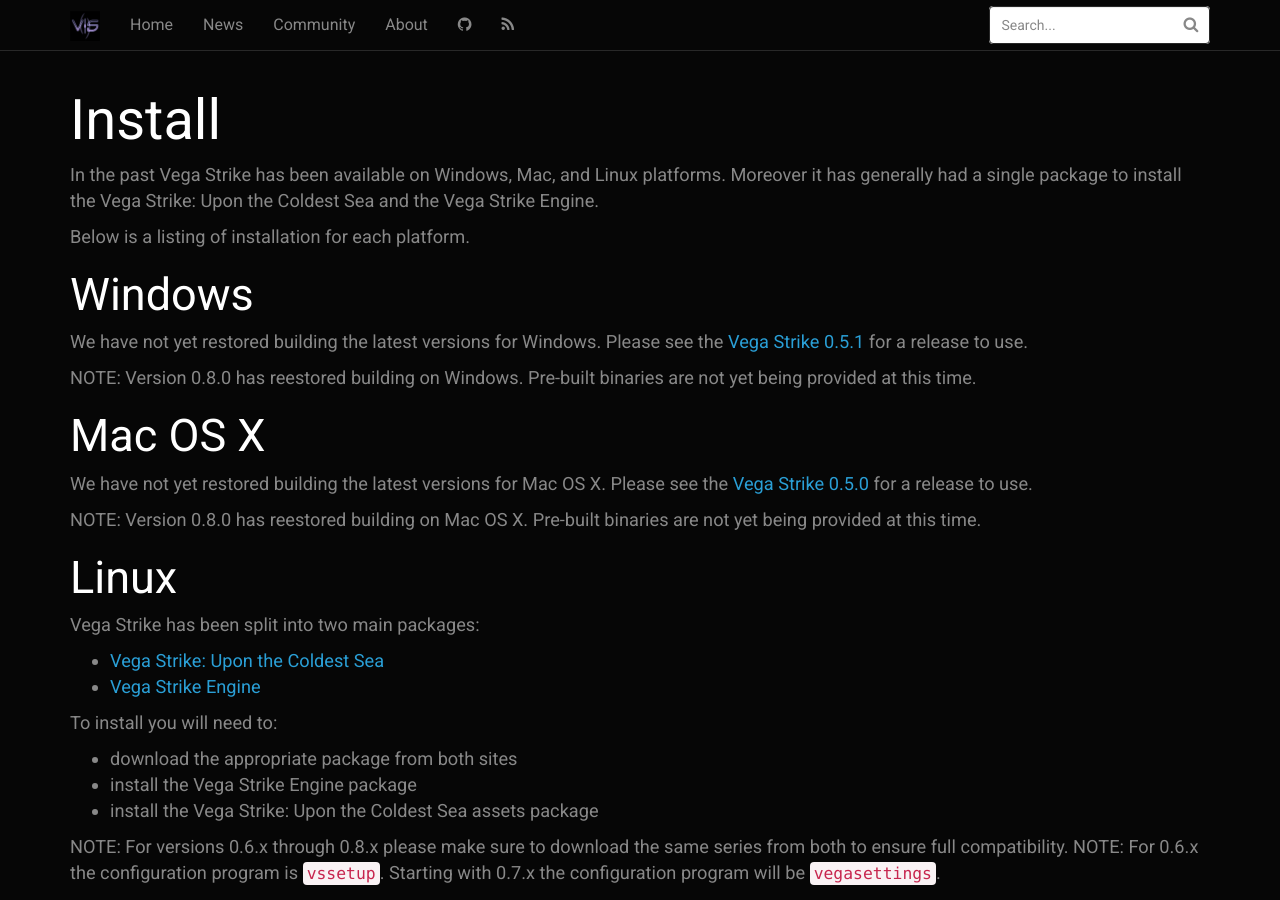
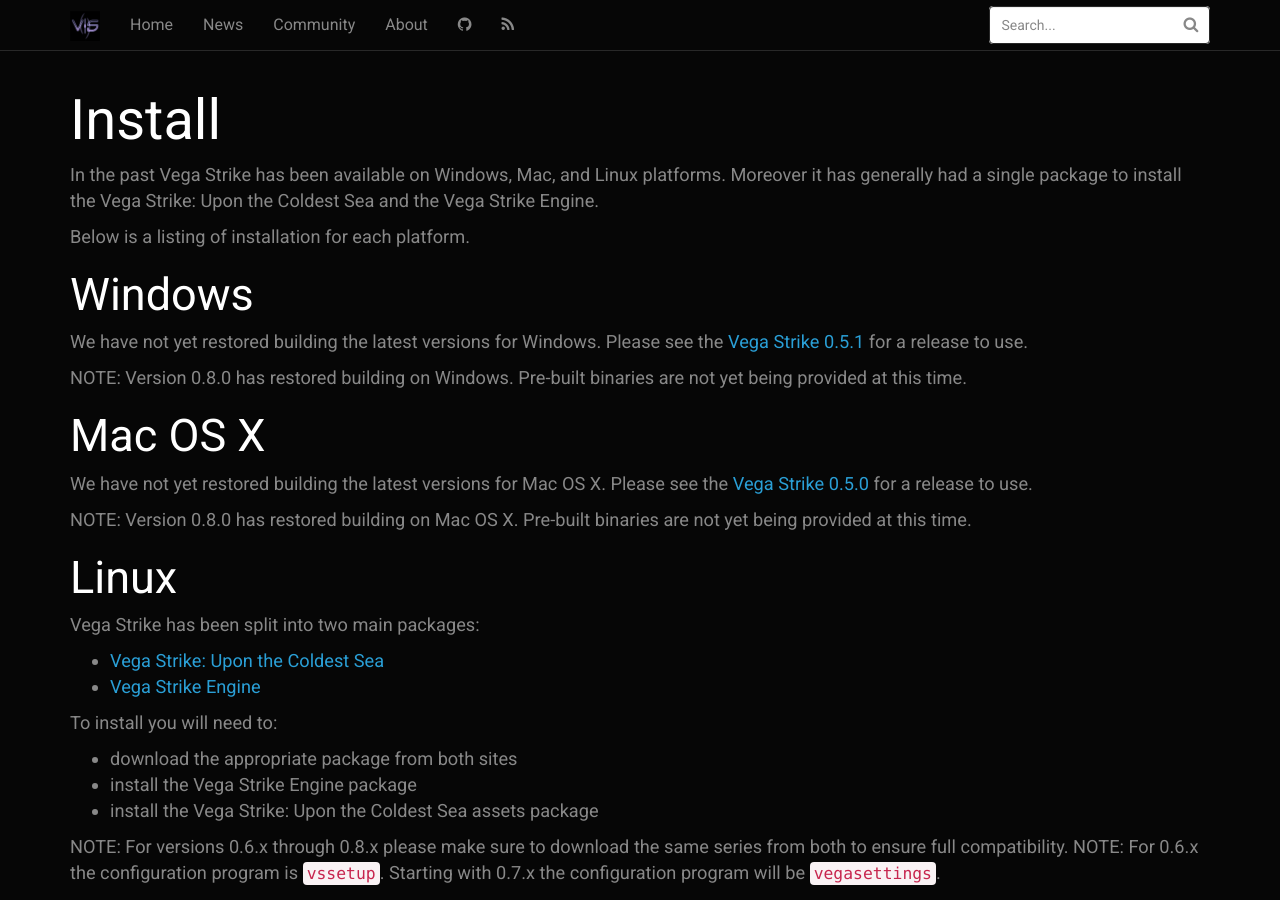
Before and after one commit to vegastrike/vegastrike.github.io, a Jekyll site: the page built from assets/installation.md, in a window 1280 px wide and 900 px high. Built offline with Jekyll 4.4.1, drawn with Linux system fonts in a browser that asks for light colours.

Commit message:
Peer Review - more typos

```diff
--- a/assets/installation.md
+++ b/assets/installation.md
@@ -13,14 +13,14 @@
 We have not yet restored building the latest versions for Windows.
 Please see the [Vega Strike 0.5.1](https://sourceforge.net/projects/vegastrike/files/vegastrike/0.5.1/) for a release to use.
 
-NOTE: Version 0.8.0 has reestored building on Windows. Pre-built binaries are not yet being provided at this time.
+NOTE: Version 0.8.0 has restored building on Windows. Pre-built binaries are not yet being provided at this time.
 
 ## Mac OS X
 
 We have not yet restored building the latest versions for Mac OS X.
 Please see the [Vega Strike 0.5.0](https://sourceforge.net/projects/vegastrike/files/vegastrike/0.5.0/) for a release to use.
 
-NOTE: Version 0.8.0 has reestored building on Mac OS X. Pre-built binaries are not yet being provided at this time.
+NOTE: Version 0.8.0 has restored building on Mac OS X. Pre-built binaries are not yet being provided at this time.
 
 ## Linux
 
```
Also changed, not shown: _posts/2022-03-24-vegastrike-0.8.0-release.md (+1 -1 lines).
